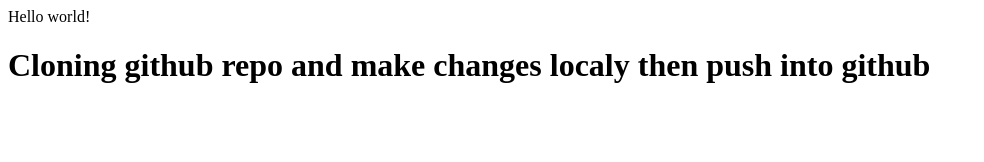
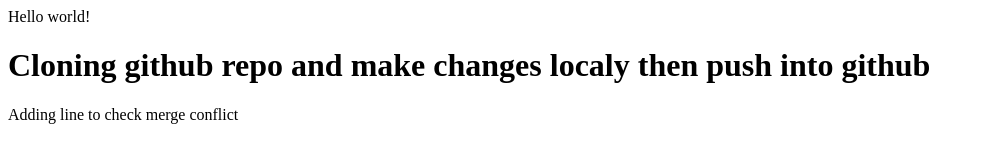
Before and after one commit to Arghya000000007/Demo-repo, a plain HTML site: page index.html in a window 1280 px wide. Shown: the whole page, without its empty margins (0-984 px from the left). Drawn offline with Linux system fonts and the light colour scheme.

Commit message:
demo merge conflict 1

```diff
--- a/index.html
+++ b/index.html
@@ -1,2 +1,3 @@
 <p> Hello world! </p>
 <h1>Cloning github repo and make changes localy then push into github</h1>
+<p>Adding line to check merge conflict</p>
```
